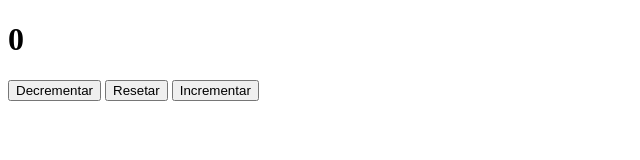
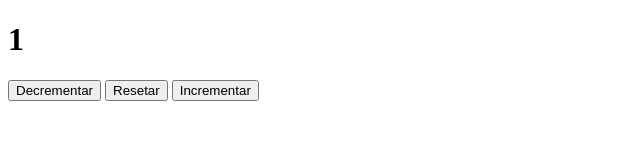
Before and after one commit to israelruiz2005/desafios-git-github, a plain HTML site: page index.html in a window 1280 px wide. Shown: the full height of the page, 0-640 px from the left. Drawn offline with Linux system fonts and the light colour scheme.

Commit message:
Corrigido HTML

```diff
--- a/index.html
+++ b/index.html
@@ -7,7 +7,7 @@
 		<meta name="viewport" content="width=device-width, initial-scale=1" />
 	</head>
 	<body>
-		<h1 class="numero-principal">0</h1>
+		<h1 class="numero-principal">1</h1>
 		<div class="botoes">
 			<button class="botao decremento">Decrementar</button>
 			<button class="botao reset">Resetar</button>
```
